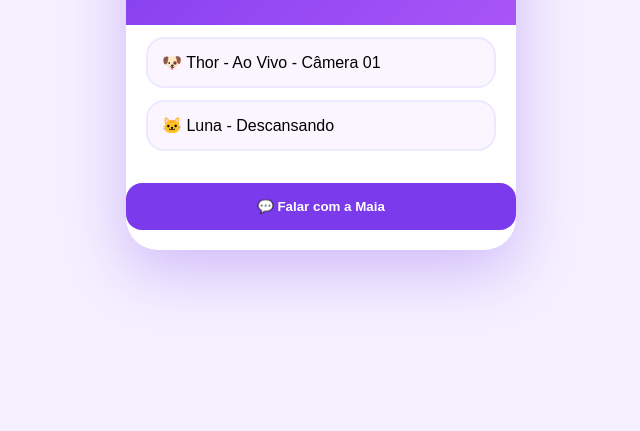
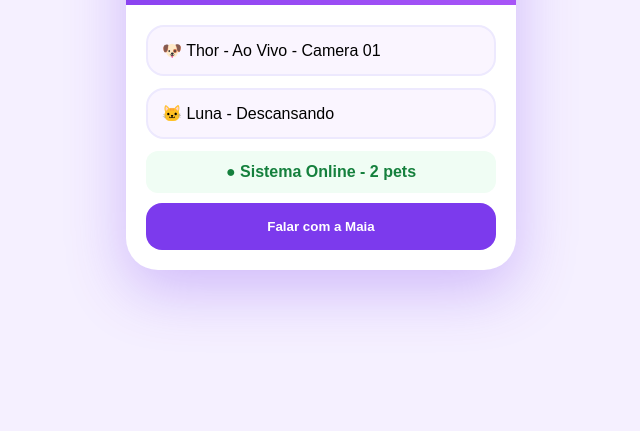
Before and after one commit to rioeventoscultural-hue/rioeventoscultural-hue.github.io, a plain HTML site: page index.html in a window 1280 px wide. Shown: the part 369-800 px from the top of the page, without its empty margins (319-959 px from the left). Drawn offline with Linux system fonts and the light colour scheme.

Commit message:
Update index.html

```diff
--- a/index.html
+++ b/index.html
@@ -8,23 +8,28 @@
 *{margin:0;padding:0;box-sizing:border-box}
 body{font-family:sans-serif;background:#f5f0ff;min-height:100vh;display:flex;align-items:center;justify-content:center;padding:16px}
 .app{width:100%;max-width:390px;background:#fff;border-radius:32px;overflow:hidden;box-shadow:0 20px 60px rgba(124,58,237,.3)}
-.top{background:linear-gradient(135deg,#7c3aed,#a855f7);padding:28px;text-align:center;color:#fff}
-.logo{width:90px;height:90px;background:#fff;border-radius:22px;margin:0 auto 12px;display:flex;align-items:center;justify-content:center;overflow:hidden}
+.header{background:linear-gradient(135deg,#7c3aed,#a855f7);padding:28px;text-align:center;color:#fff}
+.logo{width:90px;height:90px;background:#fff;border-radius:22px;margin:0 auto 12px;display:flex;align-items:center;justify-content:center;overflow:hidden;padding:4px}
 .logo img{width:100%;height:100%;object-fit:contain}
-.card{background:#faf5ff;border:2px solid #ede9fe;border-radius:18px;padding:14px;margin:12px 20px;display:flex;gap:10px}
-.btn{width:100%;background:#7c3aed;color:#fff;border:none;padding:16px;border-radius:16px;font-weight:800;margin:20px 0}
+.content{padding:20px}
+.card{background:#faf5ff;border:2px solid #ede9fe;border-radius:18px;padding:14px;margin-bottom:12px}
+.status{background:#f0fdf4;color:#15803d;text-align:center;padding:12px;border-radius:12px;font-weight:700;margin:10px 0}
+.btn{width:100%;background:#7c3aed;color:#fff;border:none;padding:16px;border-radius:16px;font-weight:800}
 </style>
 </head>
 <body>
 <div class="app">
-<div class="top">
+<div class="header">
 <div class="logo"><img src="IMG-20261002-WA0018.jpg"></div>
 <h1>Maia Baba Pet</h1>
-<p>Seu bebê em boas patinhas</p>
+<p>Seu bebe em boas patinhas</p>
 </div>
-<div class="card">🐶 Thor - Ao Vivo - Câmera 01</div>
+<div class="content">
+<div class="card">🐶 Thor - Ao Vivo - Camera 01</div>
 <div class="card">🐱 Luna - Descansando</div>
-<button class="btn">💬 Falar com a Maia</button>
+<div class="status">● Sistema Online - 2 pets</div>
+<button class="btn" onclick="window.open('https://wa.me/5511999999999','_blank')">Falar com a Maia</button>
+</div>
 </div>
 </div>
 </body>
```
